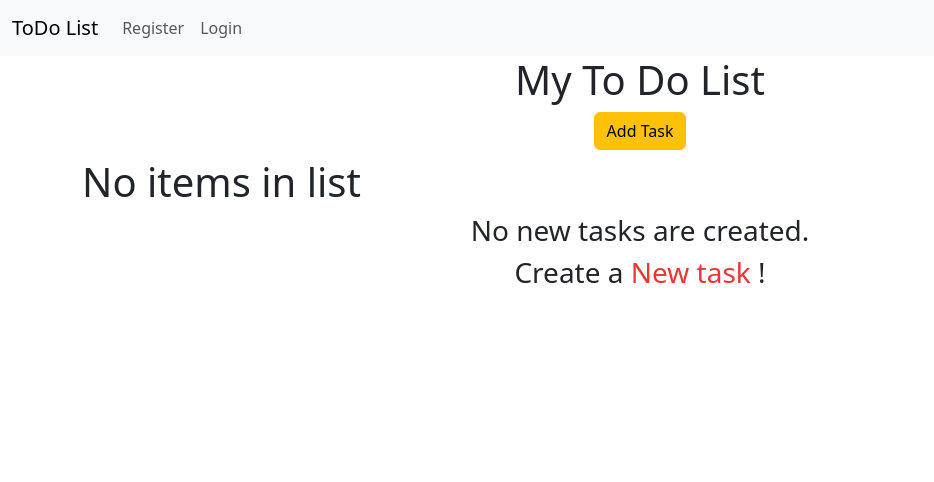
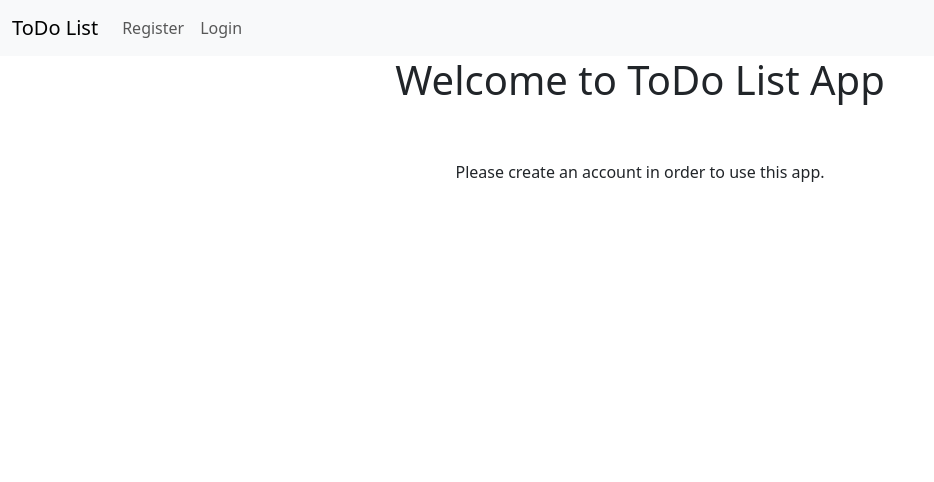
Before and after one commit to NZDevelopment/django-todo-list, a Django app: page / in a window 1280 px wide. Shown: the top 482 px of the page, without its empty margins (0-934 px from the left). Run offline with Django 4.2, Linux system fonts and the light colour scheme; data that the repository does not hold is empty; some libraries are stand-ins or nearby versions.

Commit message:
Add edit and delete btns to todo list template and user authentication

```diff
--- a/todo/templates/todo/todo_list.html
+++ b/todo/templates/todo/todo_list.html
@@ -1,39 +1,51 @@
 {% extends "base.html" %}
 
 {% block content %}
+
+{% if user.is_authenticated %}
 
 
 <div class="container text-center">
     <div class="row">
         <div class="col">
-            <h1>My To Do List</h1>
+            <h1>My ToDo List</h1>
         </div>
     </div>
 
     <div class="row">
         <div class="col">
-            <a href="{% url 'task-create' % } "> <button class="btn btn-warning mb-2" >Add Task</button></a>
+            <a href="{% url 'create-task' %}"> <button class="btn btn-warning mb-2" >Add Task</button></a>
         </div>
     </div>
 </div>
+
 
 <div class="container">
     <div class="row">
         {% for todo in tasks %}
       <div class="col-sm-6 col-md-7 col-lg-3 col-xl-3 mb-3">
-        <a href="{% url 'tasks' todo.id %}" class="text-decoration-none text-reset">
-        <div class="card card-recently-added">
+          <div class="card card-recently-added">
+        <a href="{% url 'task-details' todo.id %}" class="text-decoration-none text-reset">
                 <div class="card-body text-bg-light">
                     <h5 class="card-title rec-card-title"></h5>
                 <p class="card-text text-center">{{todo.title}}</p>
-                <p class="card-text">{{todo.id}}</p>
                 <p class="card-text">{{todo.description}}</p>
                 <div class="card-text text-muted">{{ todo.created}}</p>
                  </div>
                 <hr>
             </div>
+        </a>
+        <div class="text-center mb-3">
+            <!-- EDIT AND DELETE BUTTONS -->
+            <span>
+            <a href="#"><button class="btn btn-success ">Edit</button></a></span>
+            <span>
+                <a href="#"><button class="btn btn-danger ">Delete</button></a></span>
+            </span>
+            <!-- END OF BUTTONS -->
+         </div>
         </div>
-        </a>
+
       </div>
       {% empty %}
       <h1>No items in list</h1>
@@ -42,42 +54,28 @@
   </div>
 
 
+{% else %}
+
+<div class="container text-center">
+    <div class="row mb-5">
+        <div class="col-12">
+            <h1> Welcome to ToDo List App</h1>
+        </div>
+    </div>
+
+    <div class="row">
+
+        <div class="col">
+            <div>
+                Please create an account in order to use this app.
+            </div>
+        </div>
+    </div>
+
+</div>
 
 
-<!-- Hidden form. Form submits new item positions -->
-<form style="display: none;" id="reorderForm" method="post" action="{% url 'task-reorder' %}">
-    {% csrf_token %}
-    <input type="hidden" id="positionInput" name="position">
-</form>
-
-
-<!-- (b) -->
-<div id="tasklist" class="task-items-wrapper">
-    {% for todo in tasks %}
-    <div class="task-wrapper" data-position="{{todo.pk}}">
-        <div class="task-title">
-            {% if task.complete %}
-            <div class="task-complete-icon"></div>
-            <i><s><a href="{% url 'task-update' todo.id %}">{{task}}</a></s></i> {% else %}
-            <div class="task-incomplete-icon"></div>
-            <a href="{% url 'task-update' todo.id %}">{{task}}</a> {% endif %}
-        </div>
-
-        <!--
-        delete task
-    -->
-
-    {% empty %}
-    <div style="text-align: center; padding-bottom: 10px; line-height: 1em;">
-        <h3>No new tasks are created.</h3>
-        <h3>Create a <a style="text-decoration: none; color: #e53935;" href="{% url 'task-create' %}">New task</a> ! </h3>
-    </div>
-    {% endfor %}
-</div>
-<!-- (e) -->
-
-
-
+{% endif %}
 
 
 
```
